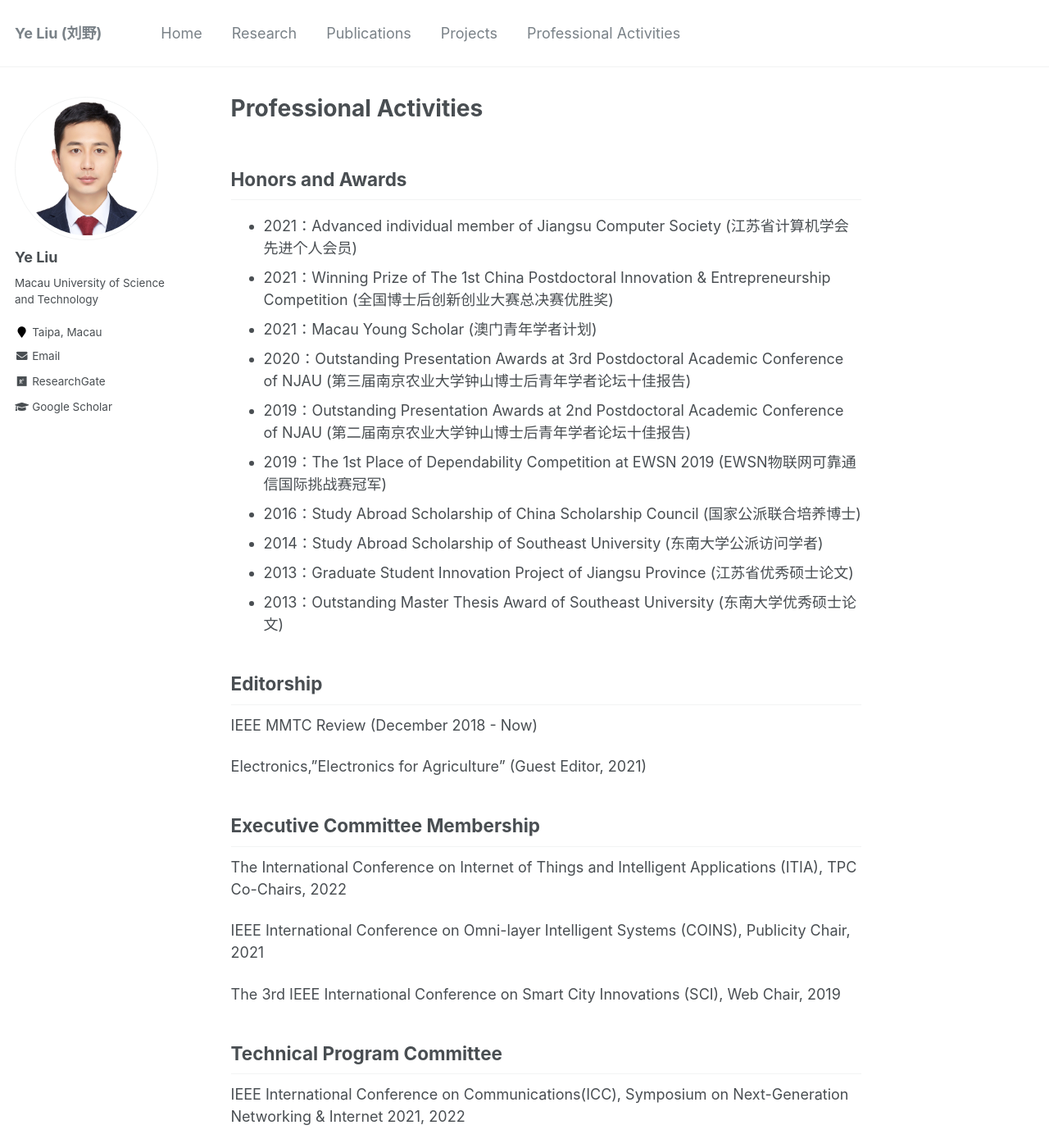
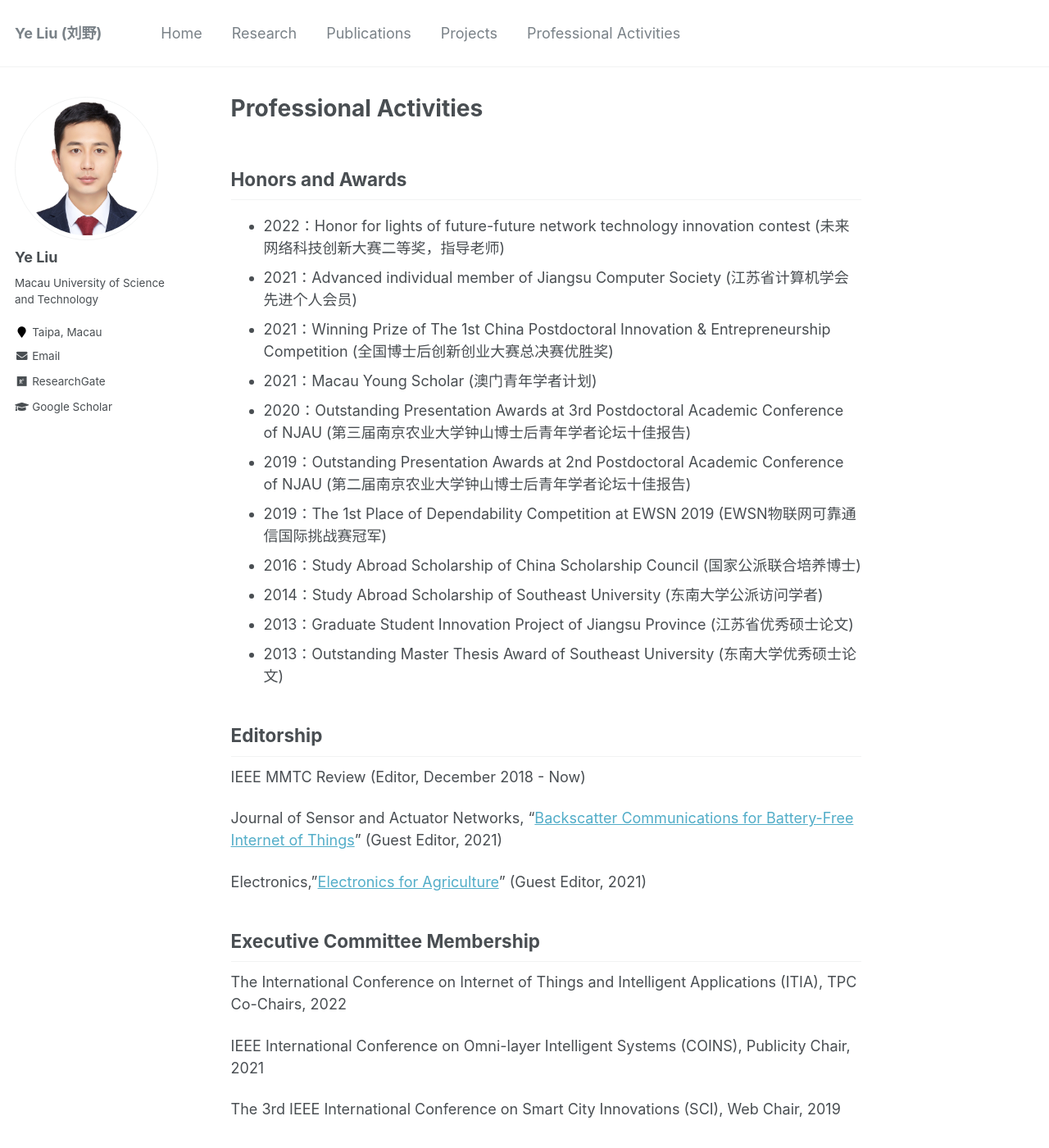
Before and after one commit to ChrisYe-Liu/chrisye-liu.github.io, a Jekyll site: the page built from _pages/professional-activities.md, in a window 1280 px wide and 1400 px high. Shown: the whole window at 82% size. Built offline with Jekyll 4.4.1, drawn with Linux system fonts in a browser that asks for light colours.

Commit message:
Update professional-activities.md

```diff
--- a/_pages/professional-activities.md
+++ b/_pages/professional-activities.md
@@ -7,6 +7,7 @@
 
 Honors and Awards
 ------
+* 2022：Honor for lights of future-future network technology innovation contest (未来网络科技创新大赛二等奖，指导老师)
 * 2021：Advanced individual member of Jiangsu Computer Society (江苏省计算机学会先进个人会员)
 * 2021：Winning Prize of The 1st China Postdoctoral Innovation & Entrepreneurship Competition (全国博士后创新创业大赛总决赛优胜奖)
 * 2021：Macau Young Scholar (澳门青年学者计划)
@@ -22,9 +23,11 @@
 
 Editorship
 ------
-IEEE MMTC Review (December 2018 - Now)
+IEEE MMTC Review (Editor, December 2018 - Now)
 
-Electronics,"Electronics for Agriculture" (Guest Editor, 2021)
+Journal of Sensor and Actuator Networks, "[Backscatter Communications for Battery-Free Internet of Things](https://www.mdpi.com/journal/jsan/special_issues/DL254URC47)" (Guest Editor, 2021)
+
+Electronics,"[Electronics for Agriculture](https://www.mdpi.com/journal/electronics/topical_collections/eagriculture_electronics)" (Guest Editor, 2021)
 
 
 
```
